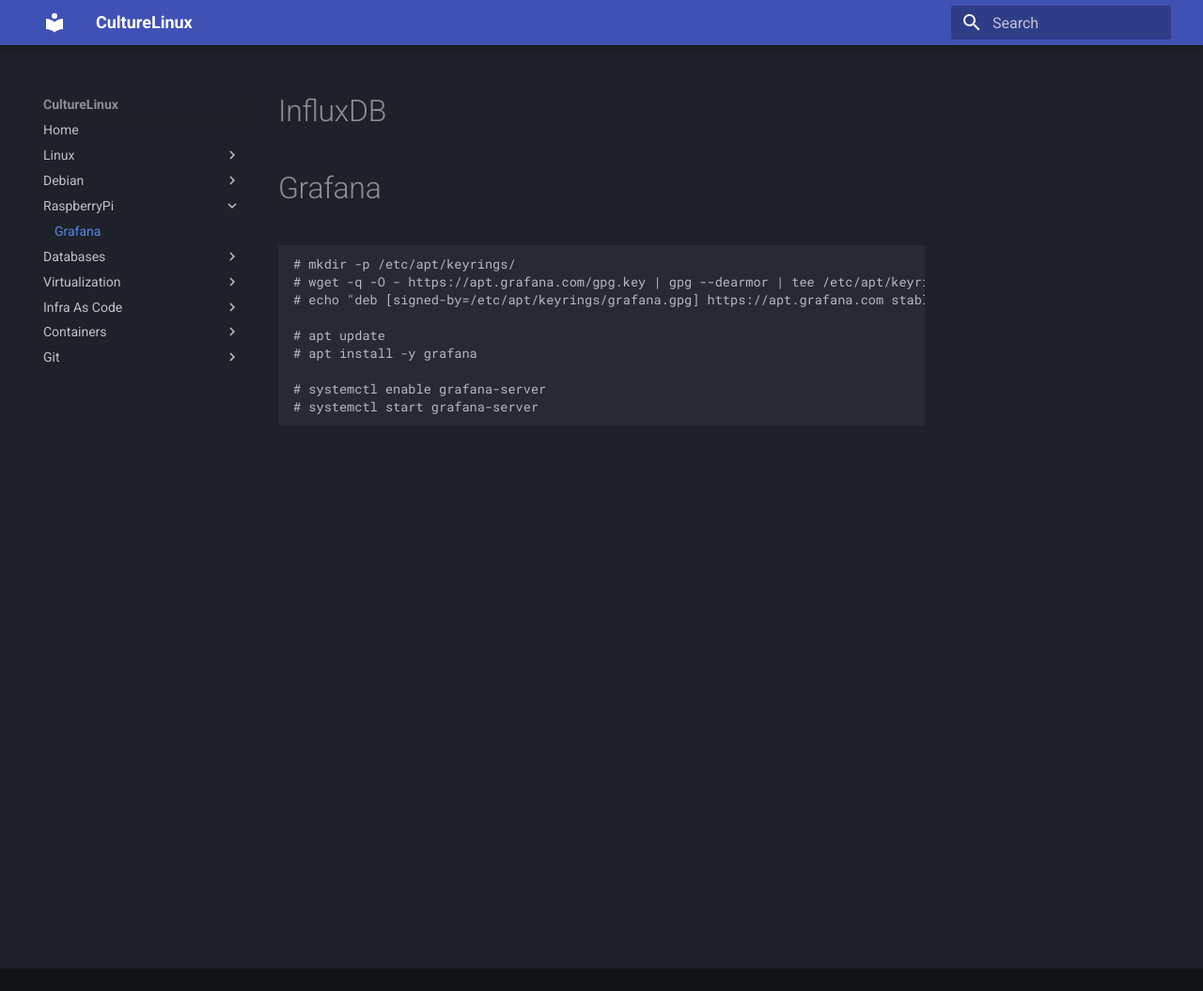
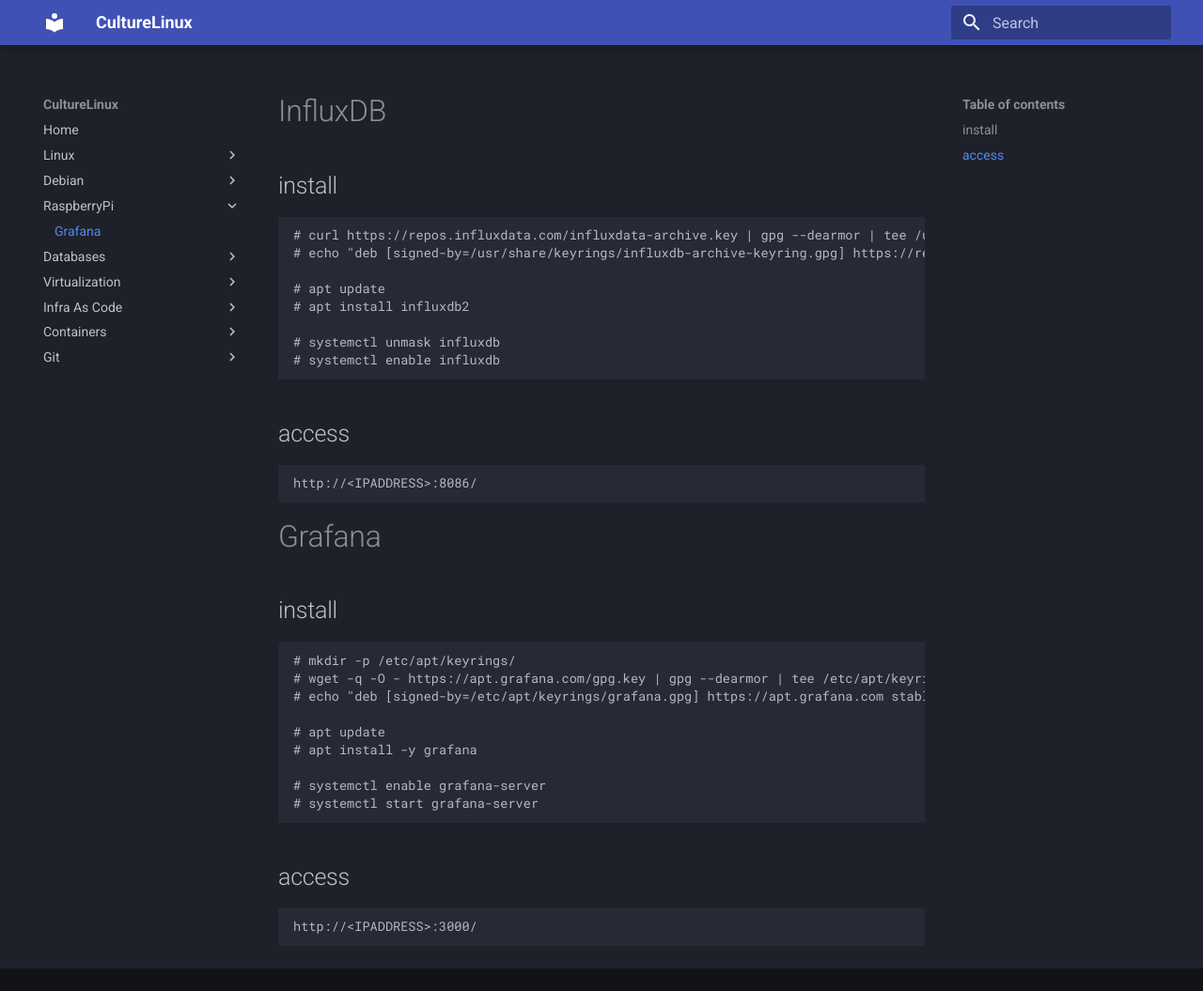
Before and after one commit to CultureLinux/doc, an MkDocs documentation site: the page built from docs/raspberrypi/grafana.md, in a window 1280 px wide and 1055 px high. Shown: the whole window at 94% size. Built offline with MkDocs 1.6.1 and Material for MkDocs 9.7.7, drawn with Linux system fonts in a browser that asks for light colours.

Commit message:
influx + typo

```diff
--- a/docs/raspberrypi/grafana.md
+++ b/docs/raspberrypi/grafana.md
@@ -1,6 +1,18 @@
 # InfluxDB
+## install
+    # curl https://repos.influxdata.com/influxdata-archive.key | gpg --dearmor | tee /usr/share/keyrings/influxdb-archive-keyring.gpg >/dev/null
+    # echo "deb [signed-by=/usr/share/keyrings/influxdb-archive-keyring.gpg] https://repos.influxdata.com/debian stable main" | tee /etc/apt/sources.list.d/influxdb.list
+
+    # apt update
+    # apt install influxdb2
+
+    # systemctl unmask influxdb
+    # systemctl enable influxdb
+## access
+    http://<IPADDRESS>:8086/
 
 # Grafana
+## install
     # mkdir -p /etc/apt/keyrings/
     # wget -q -O - https://apt.grafana.com/gpg.key | gpg --dearmor | tee /etc/apt/keyrings/grafana.gpg > /dev/null
     # echo "deb [signed-by=/etc/apt/keyrings/grafana.gpg] https://apt.grafana.com stable main" | tee /etc/apt/sources.list.d/grafana.list
@@ -10,3 +22,5 @@
 
     # systemctl enable grafana-server
     # systemctl start grafana-server
+## access
+    http://<IPADDRESS>:3000/
```
